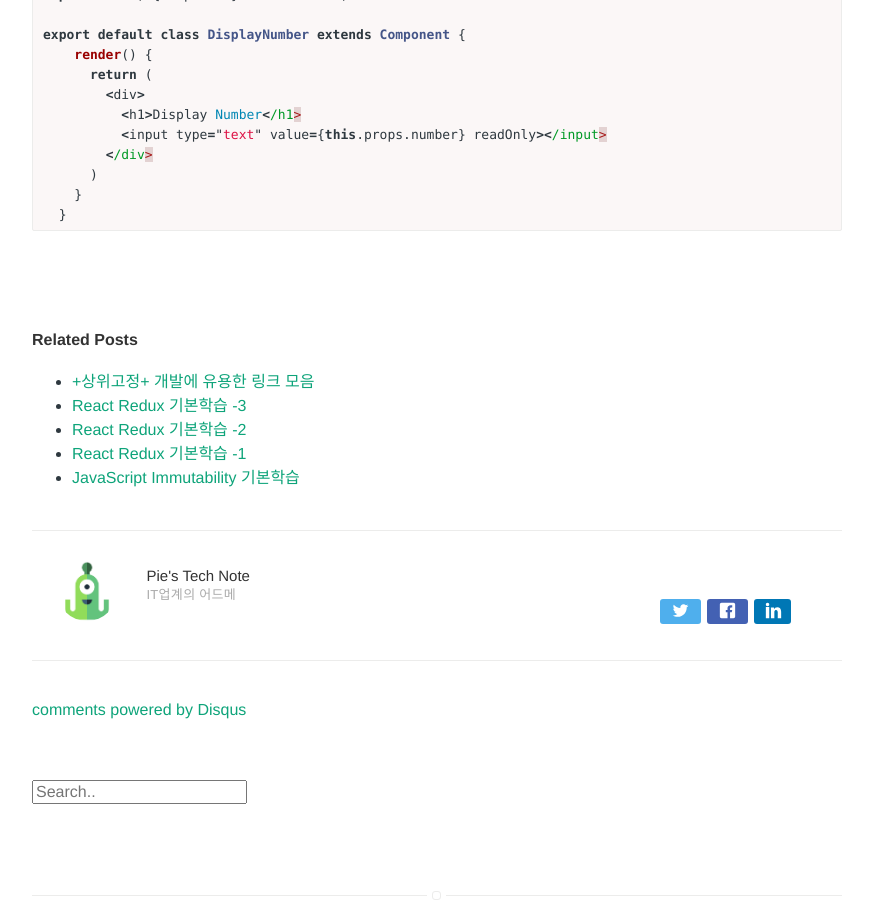
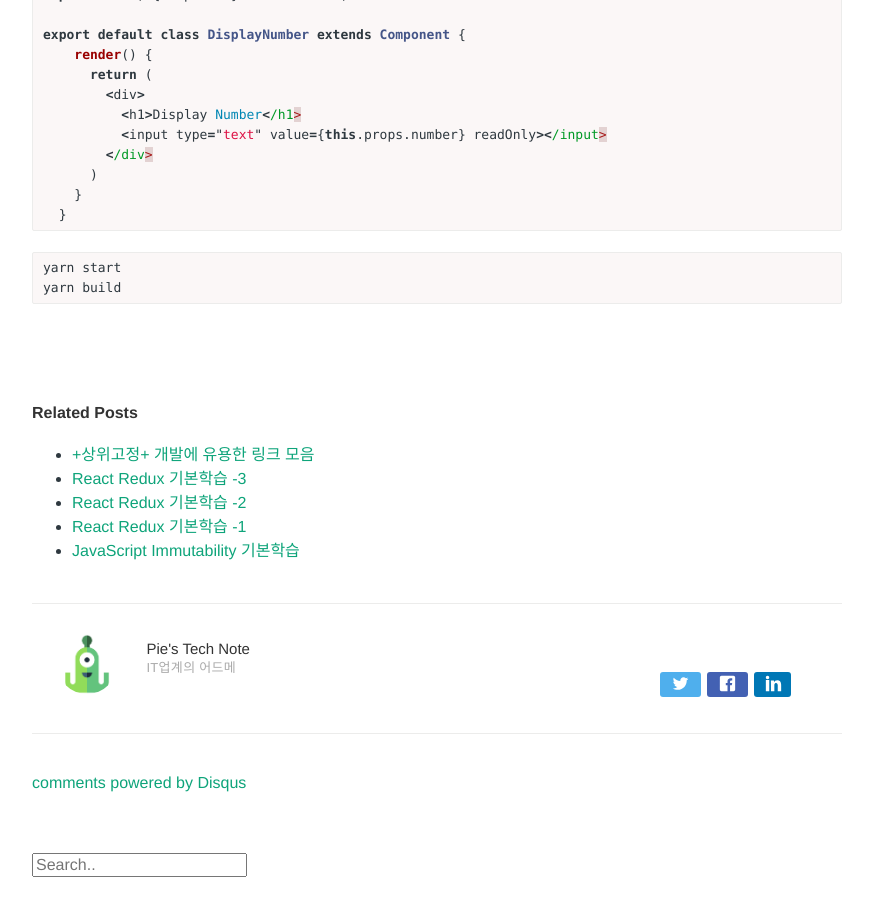
Before and after one commit to Pie001/pie001.github.io, a Jekyll site: the page built from _posts/2020-11-27-0085.md, in a window 1280 px wide and 900 px high, scrolled down 9673 px. Shown: the whole window, without its empty margins (203-1076 px from the left). Built offline with Jekyll 4.4.1, drawn with Linux system fonts in a browser that asks for light colours; comment, search, counter and statistics services are not loaded.

Commit message:
Update 2020-11-27-0085.md

````diff
--- a/_posts/2020-11-27-0085.md
+++ b/_posts/2020-11-27-0085.md
@@ -411,3 +411,8 @@ export default class DisplayNumber extends Component {
     }
   }
 ```
+
+```cmd
+yarn start
+yarn build
+```
````
